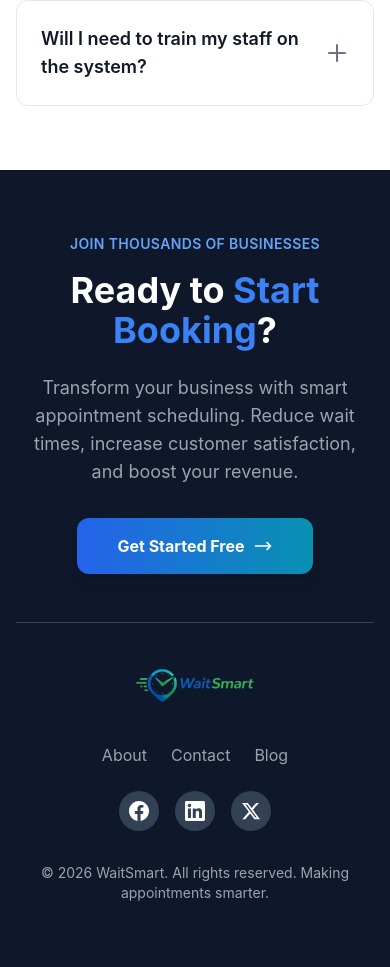
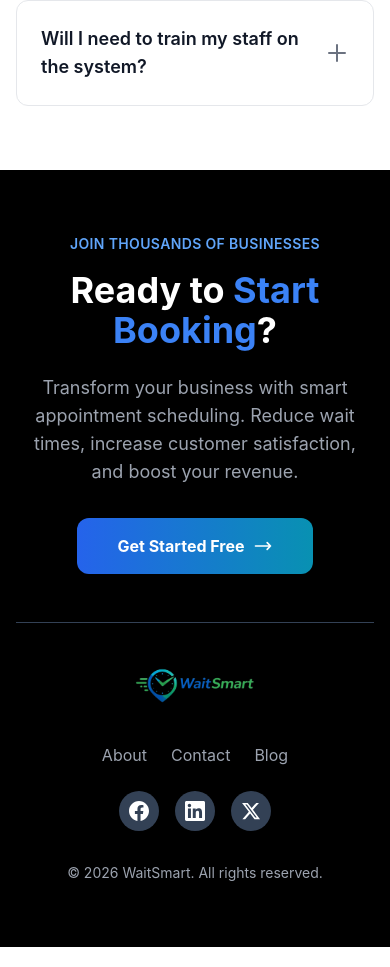
Before and after one commit to codewithsharu/online-booking-website, a React (Create React App) app in the folder frontend/: page / in a window 390 px wide. Shown: the part 6696-7663 px from the top of the page. Built offline with nearby package versions, Linux system fonts and the light colour scheme; no server answers.

Commit message:
home page comp

```diff
--- a/frontend/src/Footer.js
+++ b/frontend/src/Footer.js
@@ -3,7 +3,7 @@ import logo from './smartwait-logo.png';
 
 const Footer = () => {
   return (
-    <div className="bg-slate-900 py-16 px-4 sm:px-6 lg:px-8">
+    <div className="bg-black py-16 px-4 sm:px-6 lg:px-8">
       <div className="max-w-4xl mx-auto text-center">
         <p className="text-blue-400 font-semibold mb-4 uppercase text-sm tracking-wide">
           JOIN THOUSANDS OF BUSINESSES
@@ -60,7 +60,7 @@ const Footer = () => {
           </div>
 
           <p className="text-gray-400 text-sm mt-8">
-            © 2026 WaitSmart. All rights reserved. Making appointments smarter.
+            © 2026 WaitSmart. All rights reserved.
           </p>
         </div>
       </div>
--- a/frontend/src/Navbar.css
+++ b/frontend/src/Navbar.css
@@ -60,7 +60,7 @@
 }
 
 .navbar-button {
-  background: #4e71ff;
+  background: #000000;
   color: white;
   border: none;
   padding: 10px 20px;
```
